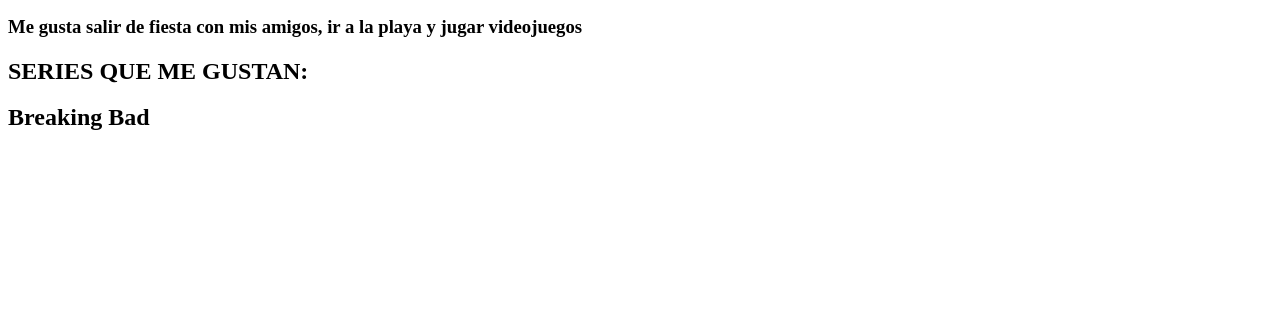
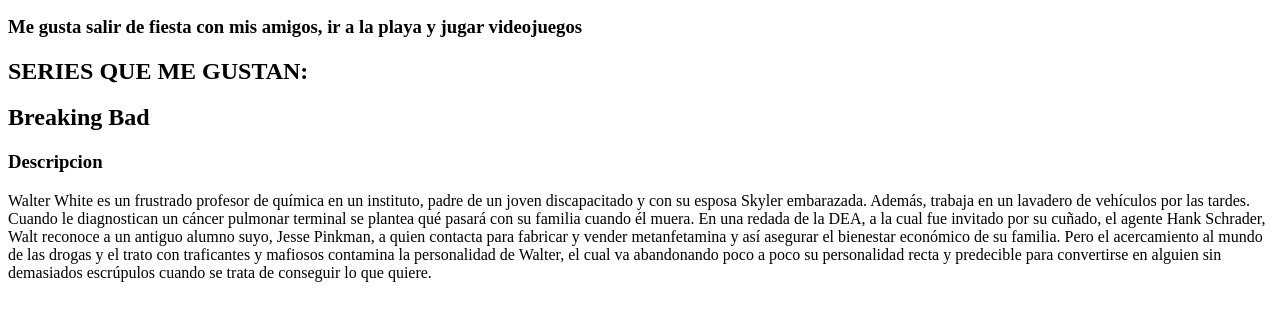
Before and after one commit to D4NPD/Rubrica_Corte1, a plain HTML site: page index.html in a window 1280 px wide. Shown: the part 105-426 px from the top of the page. Drawn offline with Linux system fonts and the light colour scheme.

Commit message:
Descripcion Breaking Bad

```diff
--- a/index.html
+++ b/index.html
@@ -1,16 +1,29 @@
 <!DOCTYPE html>
 <html lang="en">
+
 <head>
     <meta charset="UTF-8">
     <meta http-equiv="X-UA-Compatible" content="IE=edge">
     <meta name="viewport" content="width=device-width, initial-scale=1.0">
     <title>Rubrica</title>
 </head>
+
 <body>
     <h1>Daniel Pizarro De Moya</h1>
     <h3>Estudiante de 8vo semestre de ingeniería en sistemas</h3>
     <h3>Me gusta salir de fiesta con mis amigos, ir a la playa y jugar videojuegos</h3>
     <h2>SERIES QUE ME GUSTAN:</h2>
     <h2>Breaking Bad</h2>
+    <h3>Descripcion</h3>
+    <p>Walter White es un frustrado profesor de química en un instituto, padre de un joven
+        discapacitado y con su esposa Skyler embarazada. Además, trabaja en un lavadero de vehículos por las
+        tardes. Cuando le diagnostican un cáncer pulmonar terminal se plantea qué pasará con su familia cuando él muera.
+        En una redada de la DEA, a la cual fue invitado por su cuñado, el agente Hank Schrader, Walt
+        reconoce a un antiguo alumno suyo, Jesse Pinkman, a quien contacta para fabricar y vender
+        metanfetamina y así asegurar el bienestar económico de su familia. Pero el acercamiento al mundo de las drogas y
+        el trato con traficantes y mafiosos contamina la personalidad de Walter, el cual va abandonando poco a poco su
+        personalidad recta y predecible para convertirse en alguien sin demasiados escrúpulos cuando se trata de
+        conseguir lo que quiere.</p>
 </body>
+
 </html>
```
